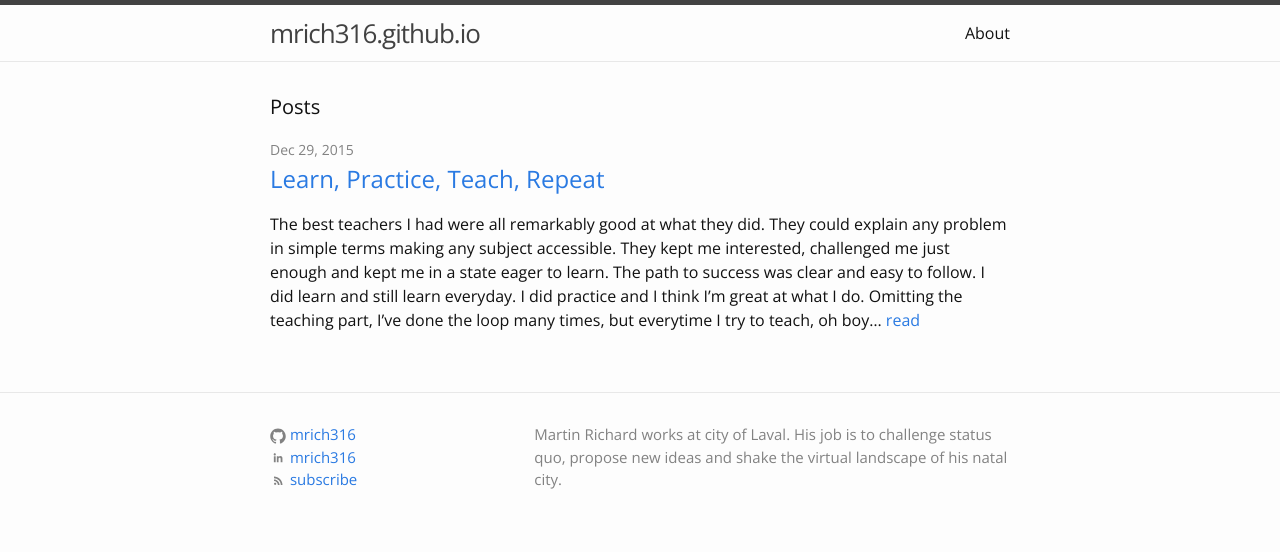
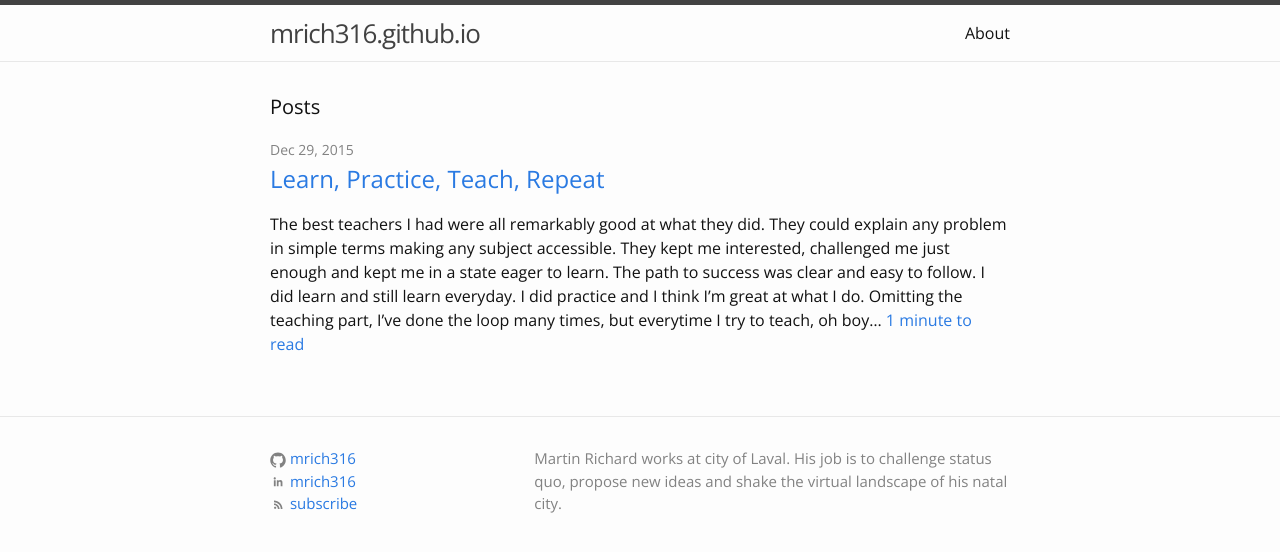
Before and after one commit to mrich316/mrich316.github.io, a Jekyll site: the page built from index.html, in a window 1280 px wide. Shown: the top 552 px of the page. Built offline with Jekyll 4.4.1, drawn with Linux system fonts in a browser that asks for light colours; some of the changed lines change nothing that is shown.

Commit message:
added read times to index.html.

```diff
--- a/index.html
+++ b/index.html
@@ -15,7 +15,8 @@
           <a class="post-link" href="{{ post.url | prepend: site.baseurl }}">{{ post.title }}</a>
         </h2>
         <p>
-        {{ post.excerpt | remove: '<p>' | remove: '</p>' }} <a href="{{ post.url | prepend: site.baseurl }}">read</a>
+        {{ post.excerpt | remove: '<p>' | remove: '</p>' }}
+        <a href="{{ post.url | prepend: site.baseurl }}">{% include read_time.html %}</a>
         </p>
       </li>
     {% endfor %}
```
